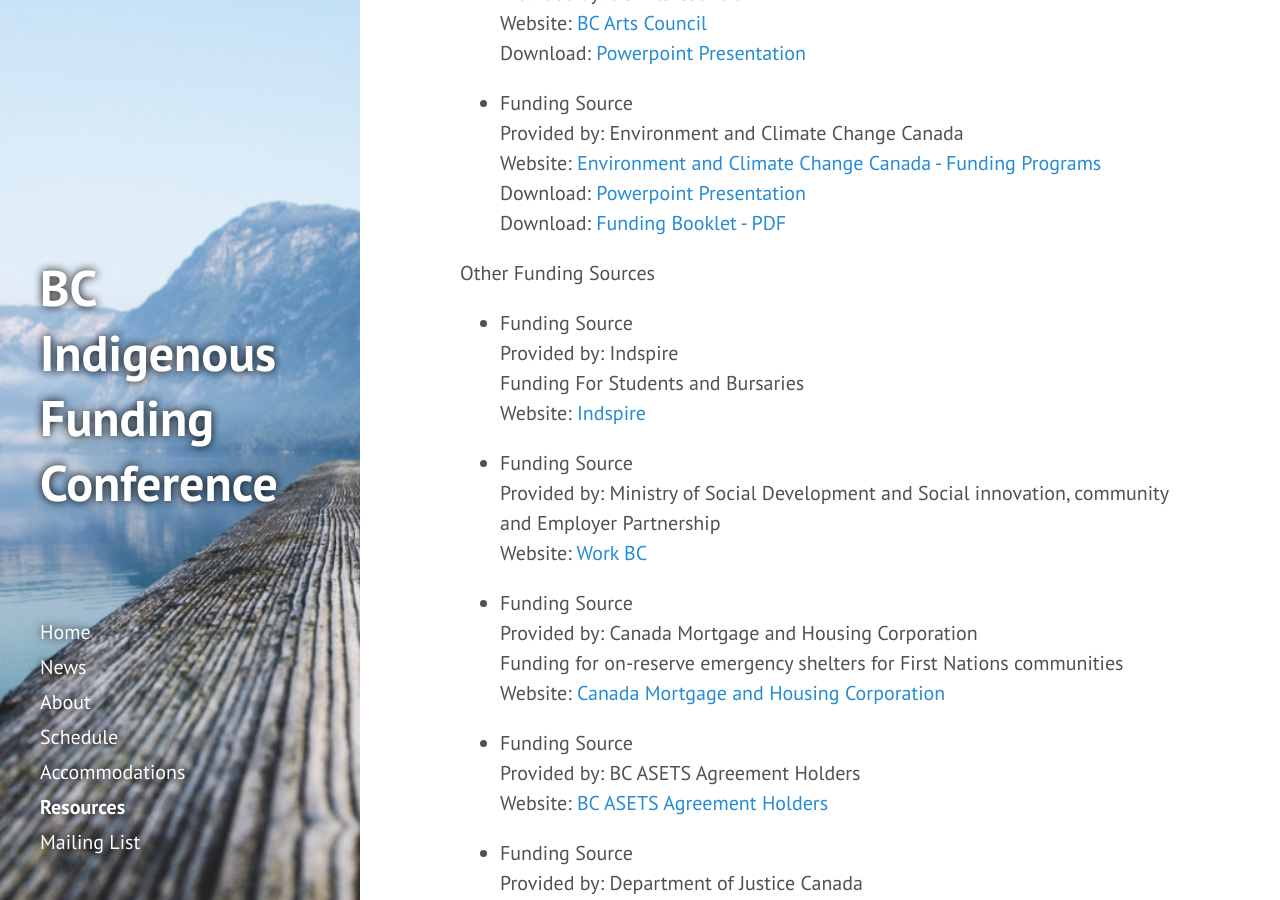
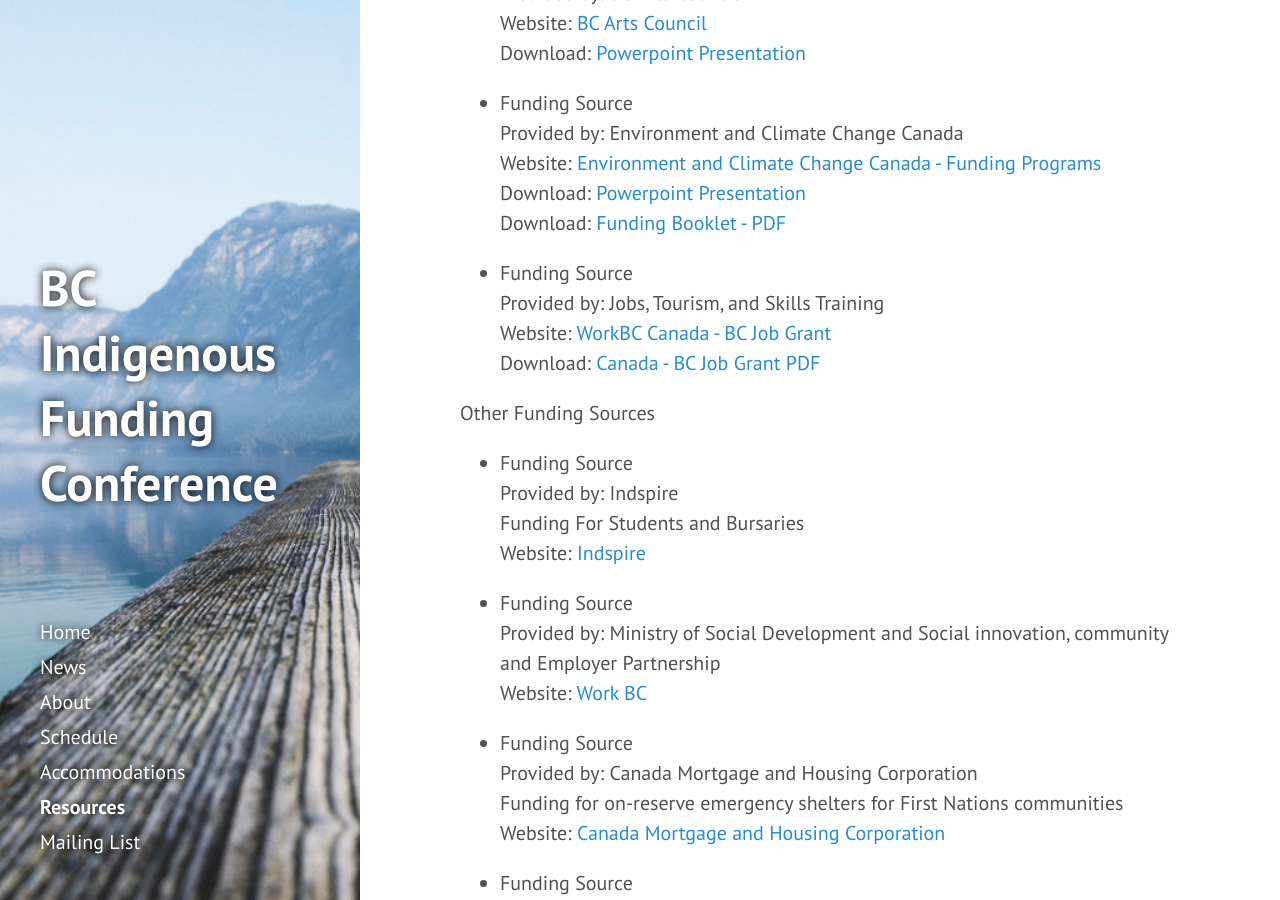
Before and after one commit to BCAAFC/funding-conference-2016, a Jekyll site: the page built from resources.md, in a window 1280 px wide and 900 px high, scrolled down 2092 px. Built offline with Jekyll 4.4.1, drawn with Linux system fonts in a browser that asks for light colours; nearby versions of some CDN libraries.

Commit message:
resources
JTST pdf

```diff
--- a/resources.md
+++ b/resources.md
@@ -134,6 +134,15 @@
   <br>
   Download: [Funding Booklet - PDF](/public/resources/ECCCFundingProgramsBooklet.pdf)
 
+* Funding Source
+  <br>
+  Provided by: Jobs, Tourism, and Skills Training
+  <br>
+  Website: [WorkBC Canada - BC Job Grant](https://www.workbc.ca/Employer-Resources/Canada-BC-Job-Grant.aspx/)
+  <br>
+  Download: [Canada - BC Job Grant PDF](/public/resources/CanBCJobGrantsBCAAFC.pdf)
+
+
 Other Funding Sources
 
 * Funding Source
```
